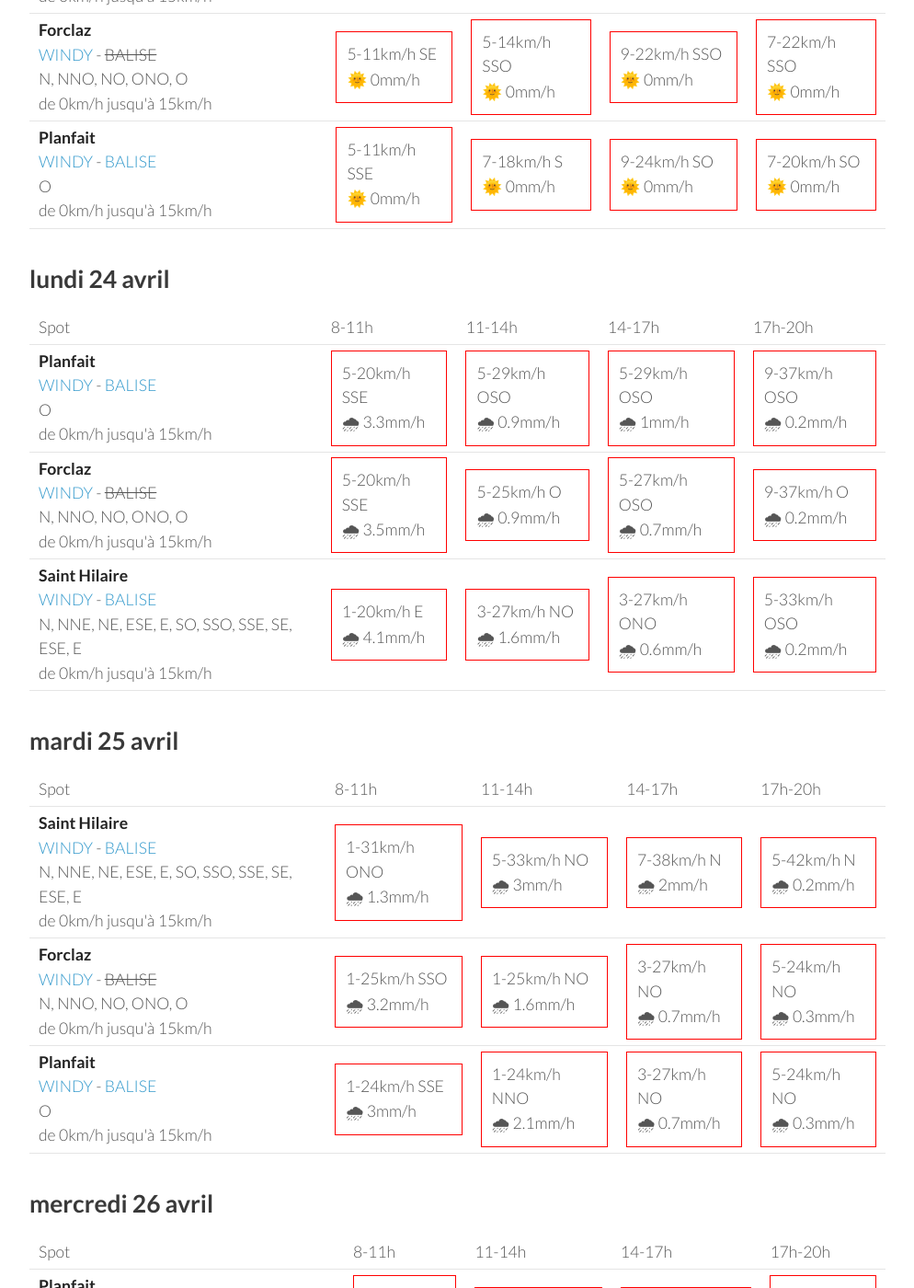
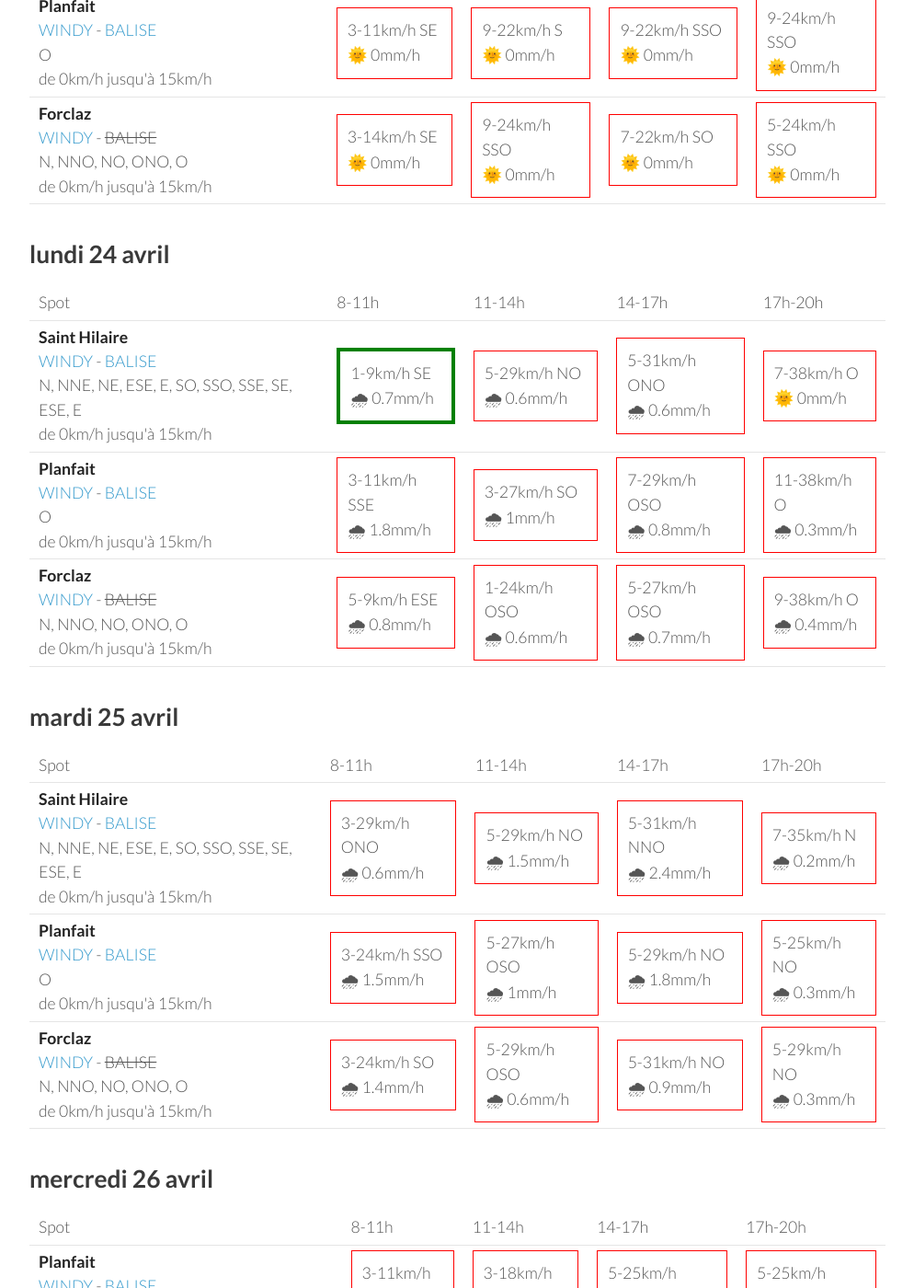
Before and after one commit to parapente-dans-le-nord/parapente-dans-le-nord.github.io, a Jekyll site: the page built from alpes_nord.markdown, in a window 1280 px wide and 1400 px high, scrolled down 997 px. Shown: the whole window at 92% size, without its empty margins (26-1020 px from the left). Built offline with Jekyll 4.4.1, drawn with Linux system fonts in a browser that asks for light colours; some of the changed text lies outside the part shown.

Commit message:
update index.markdown

```diff
--- a/alpes_nord.markdown
+++ b/alpes_nord.markdown
@@ -22,30 +22,30 @@ page mise à jour le samedi 22 avril 13:26
       <td>17h-20h</td>
     </tr>
 <tr>
+        <td><strong>Saint Hilaire</strong><br><a href="https://windy.com/45.307/5.888?45.087,5.889,9,m:eUFagkX">WINDY</a> - <span class=""><a href="http://www.balisemeteo.com/balise.php?idBalise=61">BALISE</a> </span><br> <span class="vent-favorable">N, NNE, NE, ESE, E, SO, SSO, SSE, SE, ESE, E</span><br><span class="force-vent">de 0km/h jusqu'à 15km/h</span> </td>
+
+            <td><div class="not-flyable"><p>0-0km/h NA</p><p>🌧️ 0mm/h</p></div></td>
+            <td><div class="not-flyable"><p>0-0km/h NA</p><p>🌧️ 0mm/h</p></div></td>
+            <td><div class="not-flyable"><p>0-0km/h NA</p><p>🌧️ 0mm/h</p></div></td>
+            <td><div class="flyable"><p>3-12km/h ESE</p><p>🌞 0mm/h</p></div></td>
+
+    </tr>
+<tr>
         <td><strong>Forclaz</strong><br><a href="https://windy.com/45.814/6.247?45.375,6.246,8,m:eVwaglz">WINDY</a> - <span class="no-balise"> BALISE </span><br> <span class="vent-favorable">N, NNO, NO, ONO, O</span><br><span class="force-vent">de 0km/h jusqu'à 15km/h</span> </td>
 
             <td><div class="not-flyable"><p>0-0km/h NA</p><p>🌧️ 0mm/h</p></div></td>
-            <td><div class="not-flyable"><p>14-38km/h S</p><p>🌧 0.3mm/h</p></div></td>
-            <td><div class="not-flyable"><p>5-22km/h SSO</p><p>🌧 1.7mm/h</p></div></td>
-            <td><div class="not-flyable"><p>11-25km/h SE</p><p>🌧 2.1mm/h</p></div></td>
-
-    </tr>
-<tr>
-        <td><strong>Saint Hilaire</strong><br><a href="https://windy.com/45.307/5.888?45.087,5.889,9,m:eUFagkX">WINDY</a> - <span class=""><a href="http://www.balisemeteo.com/balise.php?idBalise=61">BALISE</a> </span><br> <span class="vent-favorable">N, NNE, NE, ESE, E, SO, SSO, SSE, SE, ESE, E</span><br><span class="force-vent">de 0km/h jusqu'à 15km/h</span> </td>
-
             <td><div class="not-flyable"><p>0-0km/h NA</p><p>🌧️ 0mm/h</p></div></td>
-            <td><div class="not-flyable"><p>16-68km/h OSO</p><p>🌧 2mm/h</p></div></td>
-            <td><div class="not-flyable"><p>5-20km/h SSE</p><p>🌧 0.2mm/h</p></div></td>
-            <td><div class="not-flyable"><p>7-20km/h S</p><p>🌧 0.7mm/h</p></div></td>
+            <td><div class="not-flyable"><p>0-0km/h NA</p><p>🌧️ 0mm/h</p></div></td>
+            <td><div class="not-flyable"><p>3-16km/h NNO</p><p>🌧 0.4mm/h</p></div></td>
 
     </tr>
 <tr>
         <td><strong>Planfait</strong><br><a href="https://windy.com/45.853/6.223?45.415,6.223,8">WINDY</a> - <span class=""><a href="https://www.openwindmap.org/PP496">BALISE</a> </span><br> <span class="vent-favorable">O</span><br><span class="force-vent">de 0km/h jusqu'à 15km/h</span> </td>
 
             <td><div class="not-flyable"><p>0-0km/h NA</p><p>🌧️ 0mm/h</p></div></td>
-            <td><div class="not-flyable"><p>20-46km/h S</p><p>🌧 0.2mm/h</p></div></td>
-            <td><div class="not-flyable"><p>5-20km/h SSO</p><p>🌧 2.9mm/h</p></div></td>
-            <td><div class="not-flyable"><p>7-24km/h SSE</p><p>🌧 2.4mm/h</p></div></td>
+            <td><div class="not-flyable"><p>0-0km/h NA</p><p>🌧️ 0mm/h</p></div></td>
+            <td><div class="not-flyable"><p>0-0km/h NA</p><p>🌧️ 0mm/h</p></div></td>
+            <td><div class="not-flyable"><p>7-25km/h NO</p><p>🌧 0.3mm/h</p></div></td>
 
     </tr>
 
@@ -68,29 +68,29 @@ page mise à jour le samedi 22 avril 13:26
         <td><strong>Saint Hilaire</strong><br><a href="https://windy.com/45.307/5.888?45.087,5.889,9,m:eUFagkX">WINDY</a> - <span class=""><a href="http://www.balisemeteo.com/balise.php?idBalise=61">BALISE</a> </span><br> <span class="vent-favorable">N, NNE, NE, ESE, E, SO, SSO, SSE, SE, ESE, E</span><br><span class="force-vent">de 0km/h jusqu'à 15km/h</span> </td>
 
             <td><div class="flyable"><p>3-7km/h SSO</p><p>🌞 0mm/h</p></div></td>
-            <td><div class="not-flyable"><p>7-20km/h SSE</p><p>🌞 0mm/h</p></div></td>
-            <td><div class="not-flyable"><p>11-33km/h SSO</p><p>🌞 0mm/h</p></div></td>
-            <td><div class="not-flyable"><p>14-40km/h SO</p><p>🌞 0mm/h</p></div></td>
+            <td><div class="not-flyable"><p>7-18km/h SSE</p><p>🌞 0mm/h</p></div></td>
+            <td><div class="not-flyable"><p>16-42km/h SSO</p><p>🌞 0mm/h</p></div></td>
+            <td><div class="not-flyable"><p>12-37km/h SO</p><p>🌞 0mm/h</p></div></td>
+
+
+    </tr>
+<tr>
+        <td><strong>Planfait</strong><br><a href="https://windy.com/45.853/6.223?45.415,6.223,8">WINDY</a> - <span class=""><a href="https://www.openwindmap.org/PP496">BALISE</a> </span><br> <span class="vent-favorable">O</span><br><span class="force-vent">de 0km/h jusqu'à 15km/h</span> </td>
+
+            <td><div class="not-flyable"><p>3-11km/h SE</p><p>🌞 0mm/h</p></div></td>
+            <td><div class="not-flyable"><p>9-22km/h S</p><p>🌞 0mm/h</p></div></td>
+            <td><div class="not-flyable"><p>9-22km/h SSO</p><p>🌞 0mm/h</p></div></td>
+            <td><div class="not-flyable"><p>9-24km/h SSO</p><p>🌞 0mm/h</p></div></td>
 
 
     </tr>
 <tr>
         <td><strong>Forclaz</strong><br><a href="https://windy.com/45.814/6.247?45.375,6.246,8,m:eVwaglz">WINDY</a> - <span class="no-balise"> BALISE </span><br> <span class="vent-favorable">N, NNO, NO, ONO, O</span><br><span class="force-vent">de 0km/h jusqu'à 15km/h</span> </td>
 
-            <td><div class="not-flyable"><p>5-11km/h SE</p><p>🌞 0mm/h</p></div></td>
-            <td><div class="not-flyable"><p>5-14km/h SSO</p><p>🌞 0mm/h</p></div></td>
-            <td><div class="not-flyable"><p>9-22km/h SSO</p><p>🌞 0mm/h</p></div></td>
-            <td><div class="not-flyable"><p>7-22km/h SSO</p><p>🌞 0mm/h</p></div></td>
-
-
-    </tr>
-<tr>
-        <td><strong>Planfait</strong><br><a href="https://windy.com/45.853/6.223?45.415,6.223,8">WINDY</a> - <span class=""><a href="https://www.openwindmap.org/PP496">BALISE</a> </span><br> <span class="vent-favorable">O</span><br><span class="force-vent">de 0km/h jusqu'à 15km/h</span> </td>
-
-            <td><div class="not-flyable"><p>5-11km/h SSE</p><p>🌞 0mm/h</p></div></td>
-            <td><div class="not-flyable"><p>7-18km/h S</p><p>🌞 0mm/h</p></div></td>
-            <td><div class="not-flyable"><p>9-24km/h SO</p><p>🌞 0mm/h</p></div></td>
-            <td><div class="not-flyable"><p>7-20km/h SO</p><p>🌞 0mm/h</p></div></td>
+            <td><div class="not-flyable"><p>3-14km/h SE</p><p>🌞 0mm/h</p></div></td>
+            <td><div class="not-flyable"><p>9-24km/h SSO</p><p>🌞 0mm/h</p></div></td>
+            <td><div class="not-flyable"><p>7-22km/h SO</p><p>🌞 0mm/h</p></div></td>
+            <td><div class="not-flyable"><p>5-24km/h SSO</p><p>🌞 0mm/h</p></div></td>
 
 
     </tr>
@@ -111,32 +111,32 @@ page mise à jour le samedi 22 avril 13:26
       <td>17h-20h</td>
     </tr>
 <tr>
+        <td><strong>Saint Hilaire</strong><br><a href="https://windy.com/45.307/5.888?45.087,5.889,9,m:eUFagkX">WINDY</a> - <span class=""><a href="http://www.balisemeteo.com/balise.php?idBalise=61">BALISE</a> </span><br> <span class="vent-favorable">N, NNE, NE, ESE, E, SO, SSO, SSE, SE, ESE, E</span><br><span class="force-vent">de 0km/h jusqu'à 15km/h</span> </td>
+
+            <td><div class="flyable"><p>1-9km/h SE</p><p>🌧 0.7mm/h</p></div></td>
+            <td><div class="not-flyable"><p>5-29km/h NO</p><p>🌧 0.6mm/h</p></div></td>
+            <td><div class="not-flyable"><p>5-31km/h ONO</p><p>🌧 0.6mm/h</p></div></td>
+            <td><div class="not-flyable"><p>7-38km/h O</p><p>🌞 0mm/h</p></div></td>
+
+
+    </tr>
+<tr>
         <td><strong>Planfait</strong><br><a href="https://windy.com/45.853/6.223?45.415,6.223,8">WINDY</a> - <span class=""><a href="https://www.openwindmap.org/PP496">BALISE</a> </span><br> <span class="vent-favorable">O</span><br><span class="force-vent">de 0km/h jusqu'à 15km/h</span> </td>
 
-            <td><div class="not-flyable"><p>5-20km/h SSE</p><p>🌧 3.3mm/h</p></div></td>
-            <td><div class="not-flyable"><p>5-29km/h OSO</p><p>🌧 0.9mm/h</p></div></td>
-            <td><div class="not-flyable"><p>5-29km/h OSO</p><p>🌧 1mm/h</p></div></td>
-            <td><div class="not-flyable"><p>9-37km/h OSO</p><p>🌧 0.2mm/h</p></div></td>
+            <td><div class="not-flyable"><p>3-11km/h SSE</p><p>🌧 1.8mm/h</p></div></td>
+            <td><div class="not-flyable"><p>3-27km/h SO</p><p>🌧 1mm/h</p></div></td>
+            <td><div class="not-flyable"><p>7-29km/h OSO</p><p>🌧 0.8mm/h</p></div></td>
+            <td><div class="not-flyable"><p>11-38km/h O</p><p>🌧 0.3mm/h</p></div></td>
 
 
     </tr>
 <tr>
         <td><strong>Forclaz</strong><br><a href="https://windy.com/45.814/6.247?45.375,6.246,8,m:eVwaglz">WINDY</a> - <span class="no-balise"> BALISE </span><br> <span class="vent-favorable">N, NNO, NO, ONO, O</span><br><span class="force-vent">de 0km/h jusqu'à 15km/h</span> </td>
 
-            <td><div class="not-flyable"><p>5-20km/h SSE</p><p>🌧 3.5mm/h</p></div></td>
-            <td><div class="not-flyable"><p>5-25km/h O</p><p>🌧 0.9mm/h</p></div></td>
+            <td><div class="not-flyable"><p>5-9km/h ESE</p><p>🌧 0.8mm/h</p></div></td>
+            <td><div class="not-flyable"><p>1-24km/h OSO</p><p>🌧 0.6mm/h</p></div></td>
             <td><div class="not-flyable"><p>5-27km/h OSO</p><p>🌧 0.7mm/h</p></div></td>
-            <td><div class="not-flyable"><p>9-37km/h O</p><p>🌧 0.2mm/h</p></div></td>
-
-
-    </tr>
-<tr>
-        <td><strong>Saint Hilaire</strong><br><a href="https://windy.com/45.307/5.888?45.087,5.889,9,m:eUFagkX">WINDY</a> - <span class=""><a href="http://www.balisemeteo.com/balise.php?idBalise=61">BALISE</a> </span><br> <span class="vent-favorable">N, NNE, NE, ESE, E, SO, SSO, SSE, SE, ESE, E</span><br><span class="force-vent">de 0km/h jusqu'à 15km/h</span> </td>
-
-            <td><div class="not-flyable"><p>1-20km/h E</p><p>🌧 4.1mm/h</p></div></td>
-            <td><div class="not-flyable"><p>3-27km/h NO</p><p>🌧 1.6mm/h</p></div></td>
-            <td><div class="not-flyable"><p>3-27km/h ONO</p><p>🌧 0.6mm/h</p></div></td>
-            <td><div class="not-flyable"><p>5-33km/h OSO</p><p>🌧 0.2mm/h</p></div></td>
+            <td><div class="not-flyable"><p>9-38km/h O</p><p>🌧 0.4mm/h</p></div></td>
 
 
     </tr>
@@ -159,30 +159,30 @@ page mise à jour le samedi 22 avril 13:26
 <tr>
         <td><strong>Saint Hilaire</strong><br><a href="https://windy.com/45.307/5.888?45.087,5.889,9,m:eUFagkX">WINDY</a> - <span class=""><a href="http://www.balisemeteo.com/balise.php?idBalise=61">BALISE</a> </span><br> <span class="vent-favorable">N, NNE, NE, ESE, E, SO, SSO, SSE, SE, ESE, E</span><br><span class="force-vent">de 0km/h jusqu'à 15km/h</span> </td>
 
-            <td><div class="not-flyable"><p>1-31km/h ONO</p><p>🌧 1.3mm/h</p></div></td>
-            <td><div class="not-flyable"><p>5-33km/h NO</p><p>🌧 3mm/h</p></div></td>
-            <td><div class="not-flyable"><p>7-38km/h N</p><p>🌧 2mm/h</p></div></td>
-            <td><div class="not-flyable"><p>5-42km/h N</p><p>🌧 0.2mm/h</p></div></td>
+            <td><div class="not-flyable"><p>3-29km/h ONO</p><p>🌧 0.6mm/h</p></div></td>
+            <td><div class="not-flyable"><p>5-29km/h NO</p><p>🌧 1.5mm/h</p></div></td>
+            <td><div class="not-flyable"><p>5-31km/h NNO</p><p>🌧 2.4mm/h</p></div></td>
+            <td><div class="not-flyable"><p>7-35km/h N</p><p>🌧 0.2mm/h</p></div></td>
+
+
+    </tr>
+<tr>
+        <td><strong>Planfait</strong><br><a href="https://windy.com/45.853/6.223?45.415,6.223,8">WINDY</a> - <span class=""><a href="https://www.openwindmap.org/PP496">BALISE</a> </span><br> <span class="vent-favorable">O</span><br><span class="force-vent">de 0km/h jusqu'à 15km/h</span> </td>
+
+            <td><div class="not-flyable"><p>3-24km/h SSO</p><p>🌧 1.5mm/h</p></div></td>
+            <td><div class="not-flyable"><p>5-27km/h OSO</p><p>🌧 1mm/h</p></div></td>
+            <td><div class="not-flyable"><p>5-29km/h NO</p><p>🌧 1.8mm/h</p></div></td>
+            <td><div class="not-flyable"><p>5-25km/h NO</p><p>🌧 0.3mm/h</p></div></td>
 
 
     </tr>
 <tr>
         <td><strong>Forclaz</strong><br><a href="https://windy.com/45.814/6.247?45.375,6.246,8,m:eVwaglz">WINDY</a> - <span class="no-balise"> BALISE </span><br> <span class="vent-favorable">N, NNO, NO, ONO, O</span><br><span class="force-vent">de 0km/h jusqu'à 15km/h</span> </td>
 
-            <td><div class="not-flyable"><p>1-25km/h SSO</p><p>🌧 3.2mm/h</p></div></td>
-            <td><div class="not-flyable"><p>1-25km/h NO</p><p>🌧 1.6mm/h</p></div></td>
-            <td><div class="not-flyable"><p>3-27km/h NO</p><p>🌧 0.7mm/h</p></div></td>
-            <td><div class="not-flyable"><p>5-24km/h NO</p><p>🌧 0.3mm/h</p></div></td>
-
-
-    </tr>
-<tr>
-        <td><strong>Planfait</strong><br><a href="https://windy.com/45.853/6.223?45.415,6.223,8">WINDY</a> - <span class=""><a href="https://www.openwindmap.org/PP496">BALISE</a> </span><br> <span class="vent-favorable">O</span><br><span class="force-vent">de 0km/h jusqu'à 15km/h</span> </td>
-
-            <td><div class="not-flyable"><p>1-24km/h SSE</p><p>🌧 3mm/h</p></div></td>
-            <td><div class="not-flyable"><p>1-24km/h NNO</p><p>🌧 2.1mm/h</p></div></td>
-            <td><div class="not-flyable"><p>3-27km/h NO</p><p>🌧 0.7mm/h</p></div></td>
-            <td><div class="not-flyable"><p>5-24km/h NO</p><p>🌧 0.3mm/h</p></div></td>
+            <td><div class="not-flyable"><p>3-24km/h SO</p><p>🌧 1.4mm/h</p></div></td>
+            <td><div class="not-flyable"><p>5-29km/h OSO</p><p>🌧 0.6mm/h</p></div></td>
+            <td><div class="not-flyable"><p>5-31km/h NO</p><p>🌧 0.9mm/h</p></div></td>
+            <td><div class="not-flyable"><p>5-29km/h NO</p><p>🌧 0.3mm/h</p></div></td>
 
 
     </tr>
@@ -205,20 +205,10 @@ page mise à jour le samedi 22 avril 13:26
 <tr>
         <td><strong>Planfait</strong><br><a href="https://windy.com/45.853/6.223?45.415,6.223,8">WINDY</a> - <span class=""><a href="https://www.openwindmap.org/PP496">BALISE</a> </span><br> <span class="vent-favorable">O</span><br><span class="force-vent">de 0km/h jusqu'à 15km/h</span> </td>
 
-            <td><div class="not-flyable"><p>3-12km/h E</p><p>🌞 0mm/h</p></div></td>
-            <td><div class="not-flyable"><p>1-18km/h SO</p><p>🌞 0mm/h</p></div></td>
-            <td><div class="not-flyable"><p>3-22km/h O</p><p>🌞 0mm/h</p></div></td>
-            <td><div class="not-flyable"><p>5-24km/h O</p><p>🌞 0mm/h</p></div></td>
-
-
-    </tr>
-<tr>
-        <td><strong>Forclaz</strong><br><a href="https://windy.com/45.814/6.247?45.375,6.246,8,m:eVwaglz">WINDY</a> - <span class="no-balise"> BALISE </span><br> <span class="vent-favorable">N, NNO, NO, ONO, O</span><br><span class="force-vent">de 0km/h jusqu'à 15km/h</span> </td>
-
-            <td><div class="not-flyable"><p>3-12km/h E</p><p>🌞 0mm/h</p></div></td>
-            <td><div class="not-flyable"><p>0-16km/h SSO</p><p>🌞 0mm/h</p></div></td>
-            <td><div class="not-flyable"><p>3-20km/h ONO</p><p>🌞 0mm/h</p></div></td>
-            <td><div class="not-flyable"><p>3-24km/h O</p><p>🌞 0mm/h</p></div></td>
+            <td><div class="not-flyable"><p>3-11km/h E</p><p>🌞 0mm/h</p></div></td>
+            <td><div class="not-flyable"><p>3-18km/h O</p><p>🌞 0mm/h</p></div></td>
+            <td><div class="not-flyable"><p>5-25km/h ONO</p><p>🌞 0mm/h</p></div></td>
+            <td><div class="not-flyable"><p>5-25km/h ONO</p><p>🌞 0mm/h</p></div></td>
 
 
     </tr>
@@ -226,9 +216,19 @@ page mise à jour le samedi 22 avril 13:26
         <td><strong>Saint Hilaire</strong><br><a href="https://windy.com/45.307/5.888?45.087,5.889,9,m:eUFagkX">WINDY</a> - <span class=""><a href="http://www.balisemeteo.com/balise.php?idBalise=61">BALISE</a> </span><br> <span class="vent-favorable">N, NNE, NE, ESE, E, SO, SSO, SSE, SE, ESE, E</span><br><span class="force-vent">de 0km/h jusqu'à 15km/h</span> </td>
 
             <td><div class="not-flyable"><p>1-16km/h E</p><p>🌞 0mm/h</p></div></td>
-            <td><div class="not-flyable"><p>3-24km/h OSO</p><p>🌞 0mm/h</p></div></td>
             <td><div class="not-flyable"><p>3-24km/h O</p><p>🌞 0mm/h</p></div></td>
-            <td><div class="not-flyable"><p>1-22km/h O</p><p>🌞 0mm/h</p></div></td>
+            <td><div class="not-flyable"><p>3-24km/h O</p><p>🌞 0mm/h</p></div></td>
+            <td><div class="not-flyable"><p>1-22km/h ONO</p><p>🌞 0mm/h</p></div></td>
+
+
+    </tr>
+<tr>
+        <td><strong>Forclaz</strong><br><a href="https://windy.com/45.814/6.247?45.375,6.246,8,m:eVwaglz">WINDY</a> - <span class="no-balise"> BALISE </span><br> <span class="vent-favorable">N, NNO, NO, ONO, O</span><br><span class="force-vent">de 0km/h jusqu'à 15km/h</span> </td>
+
+            <td><div class="not-flyable"><p>1-9km/h E</p><p>🌞 0mm/h</p></div></td>
+            <td><div class="not-flyable"><p>3-18km/h O</p><p>🌞 0mm/h</p></div></td>
+            <td><div class="not-flyable"><p>5-27km/h ONO</p><p>🌞 0mm/h</p></div></td>
+            <td><div class="not-flyable"><p>5-27km/h NO</p><p>🌞 0mm/h</p></div></td>
 
 
     </tr>
@@ -249,16 +249,6 @@ page mise à jour le samedi 22 avril 13:26
       <td>17h-20h</td>
     </tr>
 <tr>
-        <td><strong>Planfait</strong><br><a href="https://windy.com/45.853/6.223?45.415,6.223,8">WINDY</a> - <span class=""><a href="https://www.openwindmap.org/PP496">BALISE</a> </span><br> <span class="vent-favorable">O</span><br><span class="force-vent">de 0km/h jusqu'à 15km/h</span> </td>
-
-            <td><div class="not-flyable"><p>3-12km/h E</p><p>🌞 0mm/h</p></div></td>
-            <td><div class="not-flyable"><p>1-12km/h E</p><p>🌧 0.3mm/h</p></div></td>
-            <td><div class="not-flyable"><p>3-16km/h ONO</p><p>🌧 0.2mm/h</p></div></td>
-            <td><div class="not-flyable"><p>1-16km/h SE</p><p>🌞 0mm/h</p></div></td>
-
-
-    </tr>
-<tr>
         <td><strong>Saint Hilaire</strong><br><a href="https://windy.com/45.307/5.888?45.087,5.889,9,m:eUFagkX">WINDY</a> - <span class=""><a href="http://www.balisemeteo.com/balise.php?idBalise=61">BALISE</a> </span><br> <span class="vent-favorable">N, NNE, NE, ESE, E, SO, SSO, SSE, SE, ESE, E</span><br><span class="force-vent">de 0km/h jusqu'à 15km/h</span> </td>
 
             <td><div class="not-flyable"><p>1-12km/h ENE</p><p>🌞 0mm/h</p></div></td>
@@ -269,12 +259,22 @@ page mise à jour le samedi 22 avril 13:26
 
     </tr>
 <tr>
+        <td><strong>Planfait</strong><br><a href="https://windy.com/45.853/6.223?45.415,6.223,8">WINDY</a> - <span class=""><a href="https://www.openwindmap.org/PP496">BALISE</a> </span><br> <span class="vent-favorable">O</span><br><span class="force-vent">de 0km/h jusqu'à 15km/h</span> </td>
+
+            <td><div class="not-flyable"><p>3-14km/h E</p><p>🌞 0mm/h</p></div></td>
+            <td><div class="not-flyable"><p>1-18km/h S</p><p>🌞 0mm/h</p></div></td>
+            <td><div class="not-flyable"><p>1-18km/h S</p><p>🌞 0mm/h</p></div></td>
+            <td><div class="not-flyable"><p>7-29km/h ESE</p><p>🌧 0.8mm/h</p></div></td>
+
+
+    </tr>
+<tr>
         <td><strong>Forclaz</strong><br><a href="https://windy.com/45.814/6.247?45.375,6.246,8,m:eVwaglz">WINDY</a> - <span class="no-balise"> BALISE </span><br> <span class="vent-favorable">N, NNO, NO, ONO, O</span><br><span class="force-vent">de 0km/h jusqu'à 15km/h</span> </td>
 
-            <td><div class="not-flyable"><p>3-14km/h E</p><p>🌞 0mm/h</p></div></td>
-            <td><div class="not-flyable"><p>1-14km/h E</p><p>🌧 0.3mm/h</p></div></td>
-            <td><div class="not-flyable"><p>1-18km/h ONO</p><p>🌧 0.2mm/h</p></div></td>
-            <td><div class="not-flyable"><p>1-16km/h ESE</p><p>🌞 0mm/h</p></div></td>
+            <td><div class="not-flyable"><p>3-16km/h E</p><p>🌞 0mm/h</p></div></td>
+            <td><div class="not-flyable"><p>1-20km/h SSE</p><p>🌞 0mm/h</p></div></td>
+            <td><div class="not-flyable"><p>1-18km/h S</p><p>🌞 0mm/h</p></div></td>
+            <td><div class="not-flyable"><p>7-31km/h ESE</p><p>🌧 0.8mm/h</p></div></td>
 
 
     </tr>
```
Also changed, not shown: other parts of alpes_nord.markdown (+1 -1 lines).
